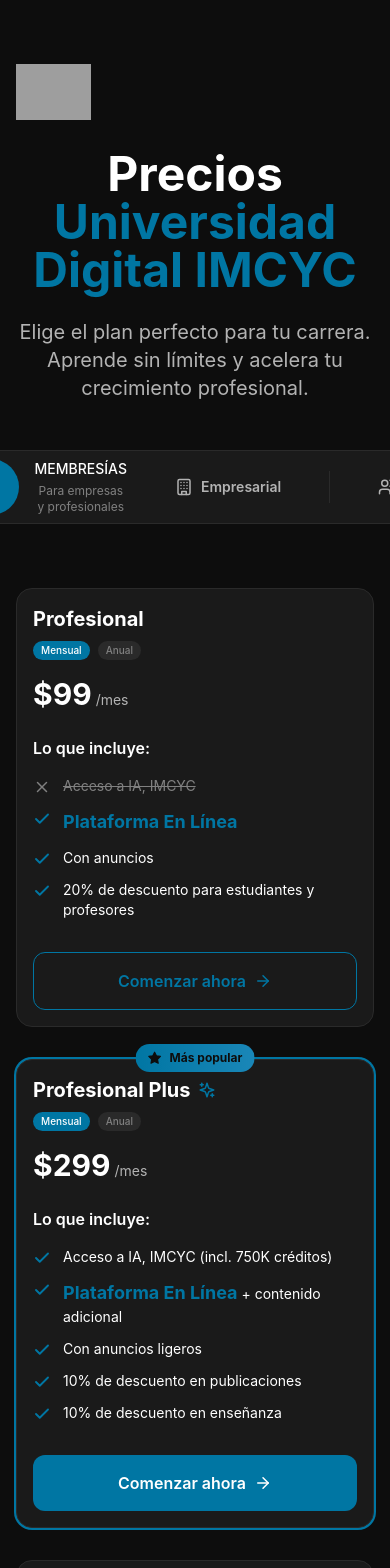
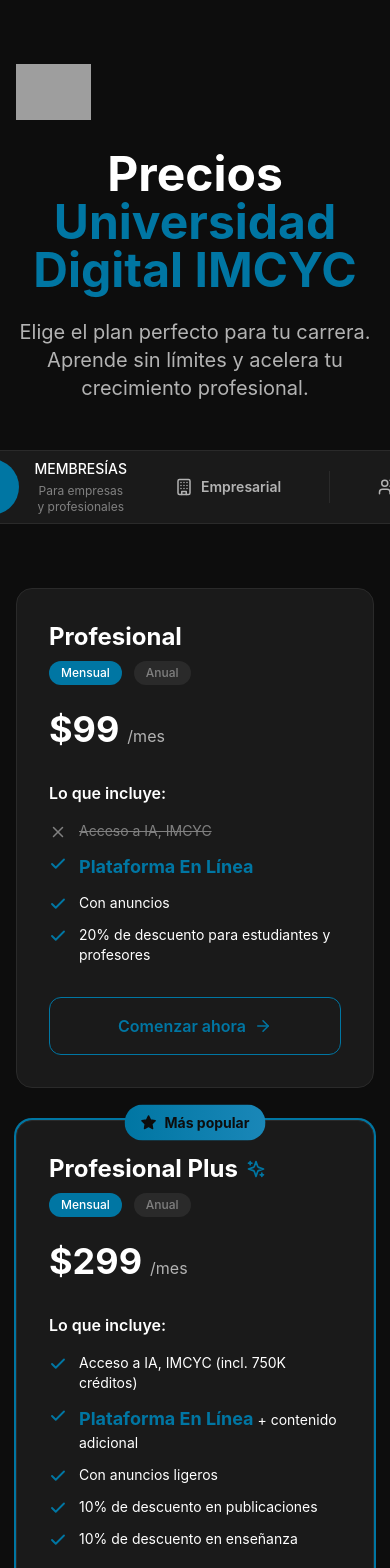
Before and after one commit to DavidGC026/imcyc-precios, a React (Create React App) app: page / in a window 390 px wide. Shown: the top 1568 px of the page. Built offline with nearby package versions, Linux system fonts and the light colour scheme; grey boxes are pictures that could not be loaded.

Commit message:
Agregar seccion de IA en asociaciones

```diff
--- a/src/App.jsx
+++ b/src/App.jsx
@@ -1,6 +1,5 @@
 import React, { useState, useEffect } from 'react';
 import PricingSection from './components/PricingSection';
-import CheckoutPage from './components/CheckoutPage';
 import SuccessPage from './components/SuccessPage';
 import CancelPage from './components/CancelPage';
 import './index.css';
@@ -25,9 +24,6 @@
     if (normalizedPath === '/success') {
       return <SuccessPage />;
     }
-    if (normalizedPath === '/checkout') {
-      return <CheckoutPage />;
-    }
     if (normalizedPath === '/cancel') {
       return <CancelPage />;
     }
--- a/src/components/PricingCard.jsx
+++ b/src/components/PricingCard.jsx
@@ -7,7 +7,6 @@
   duoStudents,
   setDuoStudents,
   formatPrice,
-  onOpenPaymentModal,
   className = '',
   style = {}
 }) => {
@@ -155,33 +154,18 @@
     return 'Comenzar ahora';
   };
 
-  const handleButtonClick = () => {
-    if (type === 'individual') {
-      if (onOpenPaymentModal) {
-        const finalPrice = getCurrentPrice();
-        onOpenPaymentModal({
-          name: plan.name,
-          price: finalPrice,
-          billingCycle: billingCycle
-        });
-      }
-    } else {
-      window.open('https://wa.me/+525554671492', '_blank');
-    }
-  };
-
 
   return (
     <div
-      className={`relative bg-card-dark rounded-2xl border border-border-dark p-4 md:p-6 lg:p-8 transition-all duration-300 hover:border-imcyc-blue hover:shadow-2xl hover:shadow-platzi-green/10 animate-scale-hover ${className} ${isPopular ? 'ring-2 ring-imcyc-blue' : ''
+      className={`relative bg-card-dark rounded-2xl border border-border-dark p-8 transition-all duration-300 hover:border-imcyc-blue hover:shadow-2xl hover:shadow-platzi-green/10 animate-scale-hover ${className} ${isPopular ? 'ring-2 ring-imcyc-blue' : ''
         }`}
       style={style}
     >
       {/* Popular Badge */}
       {isPopular && (
-        <div className="absolute -top-4 left-1/2 transform -translate-x-1/2 w-max">
-          <div className="bg-gradient-to-r from-imcyc-blue to-imcyc-blue-light px-3 py-1.5 md:px-4 md:py-2 rounded-full text-dark-bg text-xs md:text-sm font-bold flex items-center gap-2 animate-bounce-subtle">
-            <Star size={14} className="md:w-4 md:h-4" fill="currentColor" />
+        <div className="absolute -top-4 left-1/2 transform -translate-x-1/2">
+          <div className="bg-gradient-to-r from-imcyc-blue to-imcyc-blue-light px-4 py-2 rounded-full text-dark-bg text-sm font-bold flex items-center gap-2 animate-bounce-subtle">
+            <Star size={16} fill="currentColor" />
             Más popular
           </div>
         </div>
@@ -189,8 +173,8 @@
 
       {/* Savings Badge */}
       {billingCycle === 'yearly' && (
-        <div className="absolute -top-3 -right-3 z-10">
-          <div className={`px-2 py-0.5 md:px-3 md:py-1 rounded-full text-white text-[10px] md:text-xs font-semibold transform rotate-12 shadow-lg ${type === 'membresias' && plan.discount > 0
+        <div className="absolute -top-3 -right-3">
+          <div className={`px-3 py-1 rounded-full text-white text-xs font-semibold transform rotate-12 shadow-lg ${type === 'membresias' && plan.discount > 0
             ? 'bg-gradient-to-r from-red-500 to-orange-500'
             : 'bg-orange-500'
             }`}>
@@ -200,19 +184,19 @@
       )}
 
       {/* Plan Name */}
-      <div className="mb-4 md:mb-6">
-        <h3 className="text-xl md:text-2xl font-bold text-text-primary mb-2 flex items-center gap-2">
+      <div className="mb-6">
+        <h3 className="text-2xl font-bold text-text-primary mb-2 flex items-center gap-2">
           {plan.name}
-          {isPopular && <Sparkles size={18} className="text-imcyc-blue md:w-5 md:h-5" />}
+          {isPopular && <Sparkles size={20} className="text-imcyc-blue" />}
         </h3>
 
         {/* Billing Toggle */}
         {(supportsMonthly || supportsYearly) && (
-          <div className="flex items-center gap-2 md:gap-3 mb-2 md:mb-4">
+          <div className="flex items-center gap-3 mb-4">
             {supportsMonthly && (
               <button
                 onClick={() => setBillingCycle('monthly')}
-                className={`px-2 py-0.5 md:px-3 md:py-1 rounded-full text-[10px] md:text-xs font-medium transition-all ${billingCycle === 'monthly'
+                className={`px-3 py-1 rounded-full text-xs font-medium transition-all ${billingCycle === 'monthly'
                   ? 'bg-imcyc-blue text-dark-bg'
                   : 'bg-border-dark text-text-muted hover:text-text-secondary'
                   }`}
@@ -223,7 +207,7 @@
             )}
             <button
               onClick={() => setBillingCycle('yearly')}
-              className={`px-2 py-0.5 md:px-3 md:py-1 rounded-full text-[10px] md:text-xs font-medium transition-all ${billingCycle === 'yearly'
+              className={`px-3 py-1 rounded-full text-xs font-medium transition-all ${billingCycle === 'yearly'
                 ? 'bg-imcyc-blue text-dark-bg'
                 : 'bg-border-dark text-text-muted hover:text-text-secondary'
                 }`}
@@ -237,29 +221,29 @@
 
       {/* Duo Students Selector */}
       {isDuo && duoStudents && setDuoStudents && (
-        <div className="mb-4 md:mb-6">
-          <label className="block text-text-secondary text-xs md:text-sm font-medium mb-2 md:mb-3">
+        <div className="mb-6">
+          <label className="block text-text-secondary text-sm font-medium mb-3">
             Número de estudiantes:
           </label>
           <div className="flex gap-2">
             <button
               onClick={() => setDuoStudents(2)}
-              className={`flex-1 px-2 py-1.5 md:px-3 md:py-2 rounded-lg border text-xs md:text-sm font-medium transition-all flex items-center justify-center gap-1.5 md:gap-2 ${duoStudents === 2
+              className={`flex-1 px-3 py-2 rounded-lg border text-sm font-medium transition-all flex items-center justify-center gap-2 ${duoStudents === 2
                 ? 'border-imcyc-blue bg-imcyc-blue/10 text-imcyc-blue'
                 : 'border-border-dark text-text-muted hover:border-text-secondary hover:text-text-secondary'
                 }`}
             >
-              <Users size={14} className="md:w-4 md:h-4" />
+              <Users size={16} />
               2 personas
             </button>
             <button
               onClick={() => setDuoStudents(4)}
-              className={`flex-1 px-2 py-1.5 md:px-3 md:py-2 rounded-lg border text-xs md:text-sm font-medium transition-all flex items-center justify-center gap-1.5 md:gap-2 ${duoStudents === 4
+              className={`flex-1 px-3 py-2 rounded-lg border text-sm font-medium transition-all flex items-center justify-center gap-2 ${duoStudents === 4
                 ? 'border-imcyc-blue bg-imcyc-blue/10 text-imcyc-blue'
                 : 'border-border-dark text-text-muted hover:border-text-secondary hover:text-text-secondary'
                 }`}
             >
-              <Users size={14} className="md:w-4 md:h-4" />
+              <Users size={16} />
               4 personas
             </button>
           </div>
@@ -267,26 +251,26 @@
       )}
 
       {/* Pricing */}
-      <div className="mb-6 md:mb-8">
+      <div className="mb-8">
         {/* Precio original tachado para membresías */}
         {type === 'membresias' && plan.originalYearlyPrice && billingCycle === 'yearly' && (
-          <div className="flex items-baseline gap-2 md:gap-3 mb-1 md:mb-2">
-            <span className="text-lg md:text-2xl text-white line-through font-semibold">
+          <div className="flex items-baseline gap-3 mb-2">
+            <span className="text-2xl text-white line-through font-semibold">
               ${formatPrice ? formatPrice(plan.originalYearlyPrice) : plan.originalYearlyPrice}
             </span>
-            <span className="bg-red-100 text-red-600 text-[10px] md:text-xs px-1.5 py-0.5 md:px-2 md:py-1 rounded-full font-semibold">
+            <span className="bg-red-100 text-red-600 text-xs px-2 py-1 rounded-full font-semibold">
               SOLO HOY
             </span>
           </div>
         )}
 
-        <div className="flex items-baseline gap-1 md:gap-2">
+        <div className="flex items-baseline gap-2">
           {typeof getCurrentPrice() === 'number' && !isNaN(getCurrentPrice()) ? (
             <>
-              <span className="text-3xl md:text-4xl font-bold text-text-primary">
+              <span className="text-4xl font-bold text-text-primary">
                 ${formatPrice ? formatPrice(getCurrentPrice()) : getCurrentPrice()}
               </span>
-              <span className="text-sm md:text-base text-text-secondary">
+              <span className="text-text-secondary">
                 /{billingCycle === 'monthly' ? 'mes' : 'año'}
               </span>
             </>
@@ -335,7 +319,13 @@
       {/* CTA Button */}
       <div className="space-y-3">
         <button
-          onClick={handleButtonClick}
+          onClick={() => {
+            if (plan.paymentLink) {
+              window.open(plan.paymentLink, '_blank');
+            } else {
+              window.open('https://wa.me/+525636853914', '_blank');
+            }
+          }}
           className={`w-full py-4 px-6 rounded-xl font-semibold transition-all duration-300 flex items-center justify-center gap-2 ${isPopular
             ? 'bg-imcyc-blue text-dark-bg hover:bg-imcyc-blue hover:shadow-lg hover:shadow-platzi-green/25'
             : 'bg-card-dark border border-imcyc-blue text-imcyc-blue hover:bg-imcyc-blue hover:text-dark-bg'
--- a/src/components/PricingSection.jsx
+++ b/src/components/PricingSection.jsx
@@ -167,6 +167,11 @@
           { text: 'Descuento en sellos de calidad 10%', included: true },
           { text: 'Incluye los beneficios del Plan Profesional', included: true }
         ]
+      },
+      ia: {
+        name: 'IA',
+        isIACard: true,
+        features: []
       }
     }
   };
@@ -255,10 +260,7 @@
         </div>
 
         {/* Pricing Cards */}
-        <div className={`gap-8 mb-16 ${selectedType === 'asociaciones'
-          ? 'flex justify-center'
-          : 'grid grid-cols-1 md:grid-cols-2 lg:grid-cols-3 xl:grid-cols-4'
-          }`}>
+        <div className="gap-8 mb-16 grid grid-cols-1 md:grid-cols-2 lg:grid-cols-3 xl:grid-cols-4">
           {Object.values(currentPlans).map((plan, index) => (
             <PricingCard
               key={plan?.name || index}
@@ -267,8 +269,7 @@
               duoStudents={duoStudents}
               setDuoStudents={setDuoStudents}
               formatPrice={formatPrice}
-              className={`animate-slide-up ${selectedType === 'asociaciones' ? 'w-full max-w-5xl' : ''
-                }`}
+              className="animate-slide-up"
               style={{ animationDelay: `${0.1 * (index + 1)}s` }}
             />
           ))}
```
